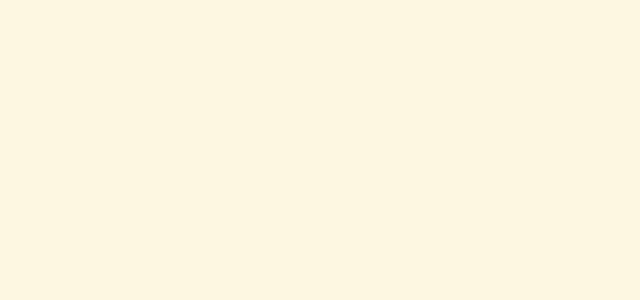
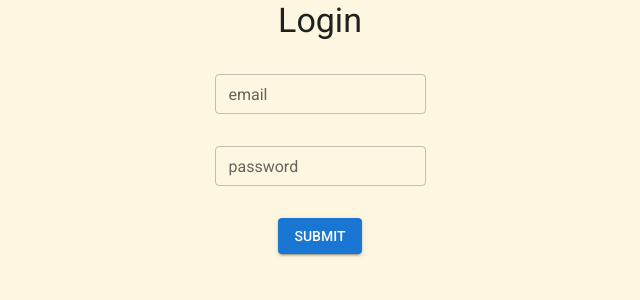
Before and after one commit to venkata-hari1/telugu_association, a React (Vite) app: page / in a window 1280 px wide. Before the commit this address had no page. Shown: the top 300 px of the page, without its empty margins (320-960 px from the left). Built offline with nearby package versions, Linux system fonts and the light colour scheme; a web font is replaced by a local one.

Commit message:
changes2

```diff
--- a/src/adminroutes/Routes.tsx
+++ b/src/adminroutes/Routes.tsx
@@ -9,7 +9,7 @@
 const AppRoutes = () => {
   return (
     <Routes>
-      <Route path='/login' element={<Login/>}/>
+      <Route path='/' element={<Login/>}/>
 
        <Route element={<Privateroutes />}>
         <Route path='/admin/' element={<Sidebar />}/>
```
